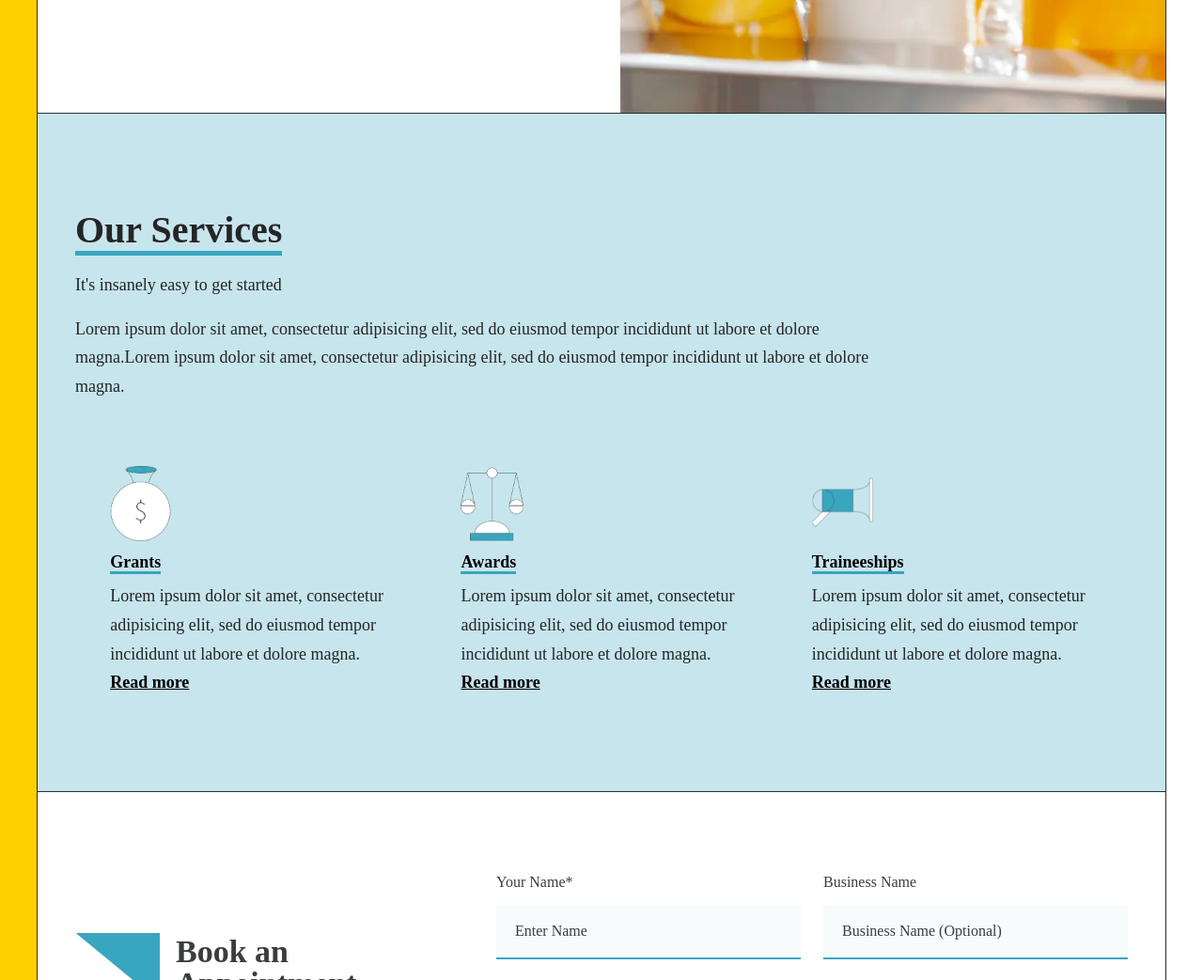
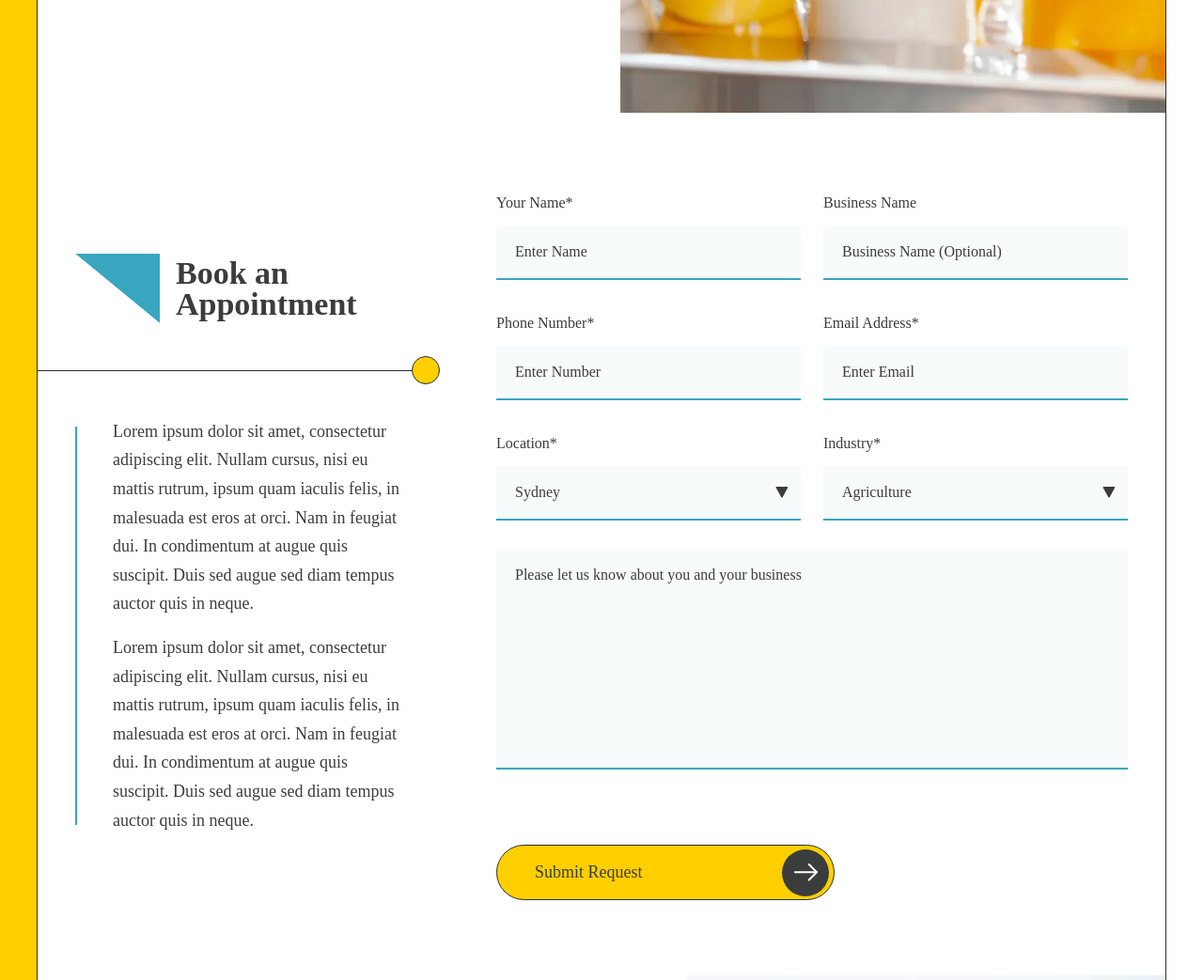
Before and after one commit to singhsahab1981/funcfindrs, a plain HTML site: page get-started.html in a window 1280 px wide. Shown: the part 660-1703 px from the top of the page at 94% size. Drawn offline with Linux system fonts and the light colour scheme; files whose address does not match are found by name; a web font is replaced by a local one.

Commit message:
New changes

```diff
--- a/get-started.html
+++ b/get-started.html
@@ -54,38 +54,6 @@
               <h1><span>Get Started</span></h1>
               <p>Lorem ipsum dolor sit amet, consectetur adipiscing elit. Nullam cursus, nisi eu mattis rutrum, ipsum quam iaculis felis, in malesuada est eros at orci. Nam in feugiat dui. In condimentum at augue quis suscipit. Duis sed augue sed.</p>
             </div>
-          </div>
-        </div>
-      </div>
-      <!-- Our Services Area -->
-      <div class="our-services-area">
-        <div class="inner-container zero-px">
-          <div class="our-services-inner">
-            <h2>
-              <span>Our Services</span>
-            </h2>
-            <p>It's insanely easy to get started</p>
-            <p>Lorem ipsum dolor sit amet, consectetur adipisicing elit, sed do eiusmod tempor incididunt ut labore et dolore magna.Lorem ipsum dolor sit amet, consectetur adipisicing elit, sed do eiusmod tempor incididunt ut labore et dolore magna.</p>
-            <ul class="services-list-area">
-              <li>
-                <span class="service-icons"><img src="images/grants-service-icon.webp" alt="Grants" /></span>
-                <h5><a href="javascript:void(0)">Grants</a></h5>
-                <p>Lorem ipsum dolor sit amet, consectetur adipisicing elit, sed do eiusmod tempor incididunt ut labore et dolore magna.</p>
-                <p><a href="javascript:void(0)">Read more</a></p>
-              </li>
-              <li>
-                <span class="service-icons"><img src="images/awards-service-icon.webp" alt="Awards" /></span>
-                <h5><a href="javascript:void(0)">Awards</a></h5>
-                <p>Lorem ipsum dolor sit amet, consectetur adipisicing elit, sed do eiusmod tempor incididunt ut labore et dolore magna.</p>
-                <p><a href="javascript:void(0)">Read more</a></p>
-              </li>
-              <li>
-                <span class="service-icons"><img src="images/traineeships-service-icon.webp" alt="Traineeships" /></span>
-                <h5><a href="javascript:void(0)">Traineeships</a></h5>
-                <p>Lorem ipsum dolor sit amet, consectetur adipisicing elit, sed do eiusmod tempor incididunt ut labore et dolore magna.</p>
-                <p><a href="javascript:void(0)">Read more</a></p>
-              </li>
-            </ul>
           </div>
         </div>
       </div>
```
